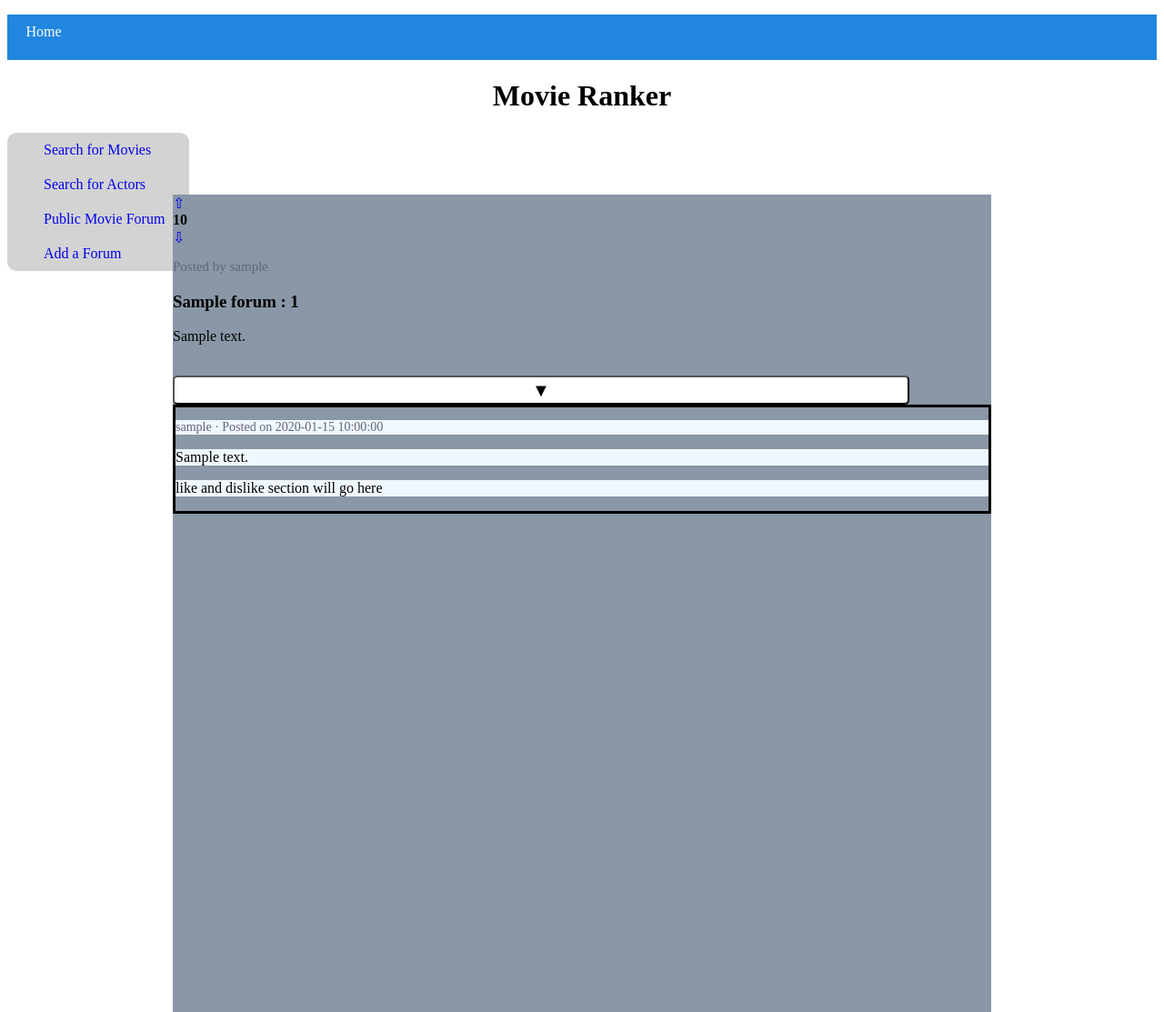
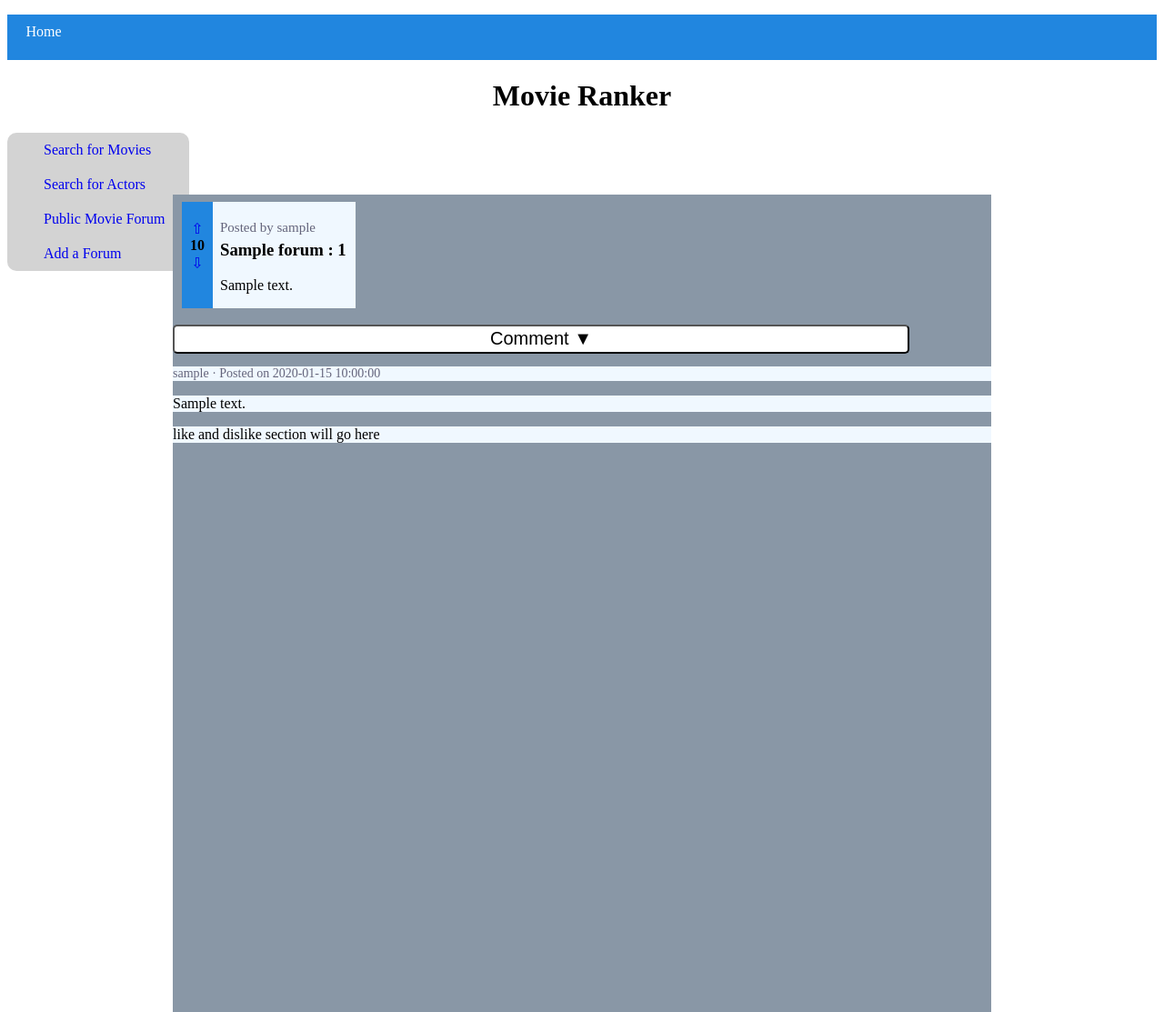
Before and after one commit to j0rdanbruce/MovieRanker, a Python web app: template templates/comments.html in a window 1280 px wide; the page is wider, and only the part inside the window is pictured. Shown: the top 1113 px of that part at 91% size. Run offline with Jinja, Linux system fonts and the light colour scheme; the template is opened without the code that fills it: most values are stand-ins (such as "Sample title", 1, 10 or a date in 2020); form fields are guessed from the names that the template uses.

Commit message:
fixed styling of comments section of forum posts

```diff
--- a/templates/comments.html
+++ b/templates/comments.html
@@ -35,9 +35,27 @@
 </script>
 
 <style>
-  p#username{
-    color: rgb(100, 100, 123);
-    font-size: 15px;
+  div.forum-box{
+    padding-top: 8px;
+    padding-left: 10px;
+    display: flex;
+    flex-direction: row;
+    height: auto;
+    position: relative;
+  }
+  div.left-box{
+    background-color: rgb(33, 134, 223);
+    height: auto;
+    width: 20px;
+    position: relative;
+    top: 0px;
+    left: 0px;
+    padding-top: 20px;
+    padding-left: 7px;
+    padding-right: 7px;
+  }
+  div.left-box > div{
+    text-align: center;
   }
   div.down-arrow{
     /*code for flipping the image*/
@@ -49,10 +67,59 @@
     transform: scale(1, -1);
     /*end code for flipped image*/
   }
+  div.right-box{
+    background-color: aliceblue;
+    height: auto;
+    width: auto;
+    display: flex;
+    flex-direction: column;
+    position: relative;
+    padding-top: 20px;
+    padding-left: 8px;
+    padding-right: 10px;
+  }
+  p#username{
+    position: relative;
+    margin-top: 0px;
+    margin-bottom: 0px;
+    color: rgb(100, 100, 123);
+    font-size: 15px;
+  }
+  div.right-box > h3{
+    position: relative;
+    margin-top: 5px;
+  }
+  p#forum-body{
+    position: relative;
+    margin-top: 0px;
+    padding-top: 0px;
+  }
+  div.comment-form{
+    display: none;
+    position: relative;
+  }
+  div.comment-form > form{
+    position: relative;
+    margin-left: 0px;
+    padding-left: 10px;
+  }
   div.comment-body > input{
+    position: relative;
     width: 500px;
     height: 200px;
     border-radius: 5px;
+  }
+  div.comment-submit-btn > input{
+    margin-bottom: 8px;
+    position: relative;
+    width: 507px;
+    height: 35px;
+    border-radius: 5px;
+    cursor: pointer;
+  }
+  div.comment-submit-btn > input:hover{
+    font-size: large;
+    font-weight: bold;
   }
   button.comment-dropdown-btn{
     height: 32px;
@@ -61,12 +128,7 @@
     position: relative;
     border-radius: 5px;
     background-color: white;
-  }
-  div.comment-form{
-    display: none;
-  }
-  div.comments-sctn{
-    border-style: solid;
+    cursor: pointer;
   }
   div.comments-sctn div{
     background-color: aliceblue;
@@ -92,7 +154,7 @@
       <div class="right-box">
         <p id="username">Posted by {{ forum.username }}</p>
         <h3>{{ forum.title }} : {{ forum.id }}</h3>
-        <p>{{ forum.body }}</p>
+        <p id="forum-body">{{ forum.body }}</p>
       </div>
     </div>
     <br>
@@ -110,7 +172,7 @@
         </div>
       </form>
     </div>
-    <button class="comment-dropdown-btn" id="drop-down-btn" style="font-size: 20px;" onclick="openCommentSctn()">&#9660;</button>
+    <button class="comment-dropdown-btn" id="drop-down-btn" style="font-size: 20px;" onclick="openCommentSctn()">Comment &#9660;</button>
     <br>
     <div class="comments-sctn">
       {% for comment in comments %}
```
Also changed, not shown: 1 other file.
